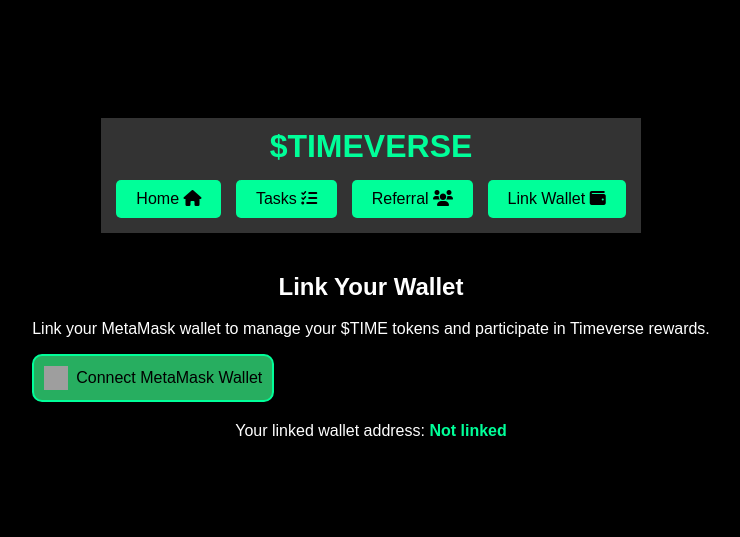
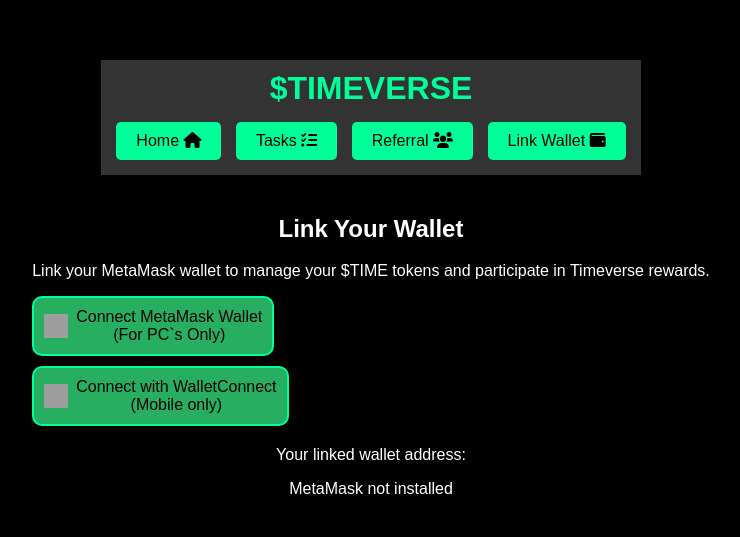
Before and after one commit to M1les07/timeverse, a website: page wallet.html in a window 1280 px wide. Shown: the part 103-640 px from the top of the page, without its empty margins (269-1009 px from the left). Drawn offline with Linux system fonts and the light colour scheme; grey boxes are pictures that could not be loaded.

Commit message:
Update wallet.html

```diff
--- a/wallet.html
+++ b/wallet.html
@@ -24,15 +24,19 @@
             <!-- New MetaMask Wallet Connection Button -->
                 <button id="connect-metamask" class="wallet-button">
                     <img src="https://w7.pngwing.com/pngs/863/409/png-transparent-metamask-blockchain-cryptocurrency-crypto-wallet-digital-3d-icon-thumbnail.png" alt="MetaMask Logo" class="wallet-icon">
-                    Connect MetaMask Wallet
+                    Connect MetaMask Wallet <br> (For PC`s Only)
+                </button>
+                <button id="connectWallet" class="wallet-button">
+                    <img src="https://res.cloudinary.com/dgsowylnz/image/upload/v1720656653/wallet_connect_Logo_8ccac66539.png" alt="Wallet connect logo" class="wallet-icon">
+                    Connect with WalletConnect <br> (Mobile only)
                 </button>
             <div id="wallet-address-display">
-                <p>Your linked wallet address: <span id="wallet-address">Not linked</span></p>
+                <p>Your linked wallet address: <div id="walletStatus">Not linked</div></p>
             </div>
         </div>
-
         </section>
     </main>
     <script src="script.js"></script>
+    <script src="https://cdn.jsdelivr.net/npm/@walletconnect/client@1.4.1/dist/umd/index.min.js"></script>
 </body>
 </html>
```
